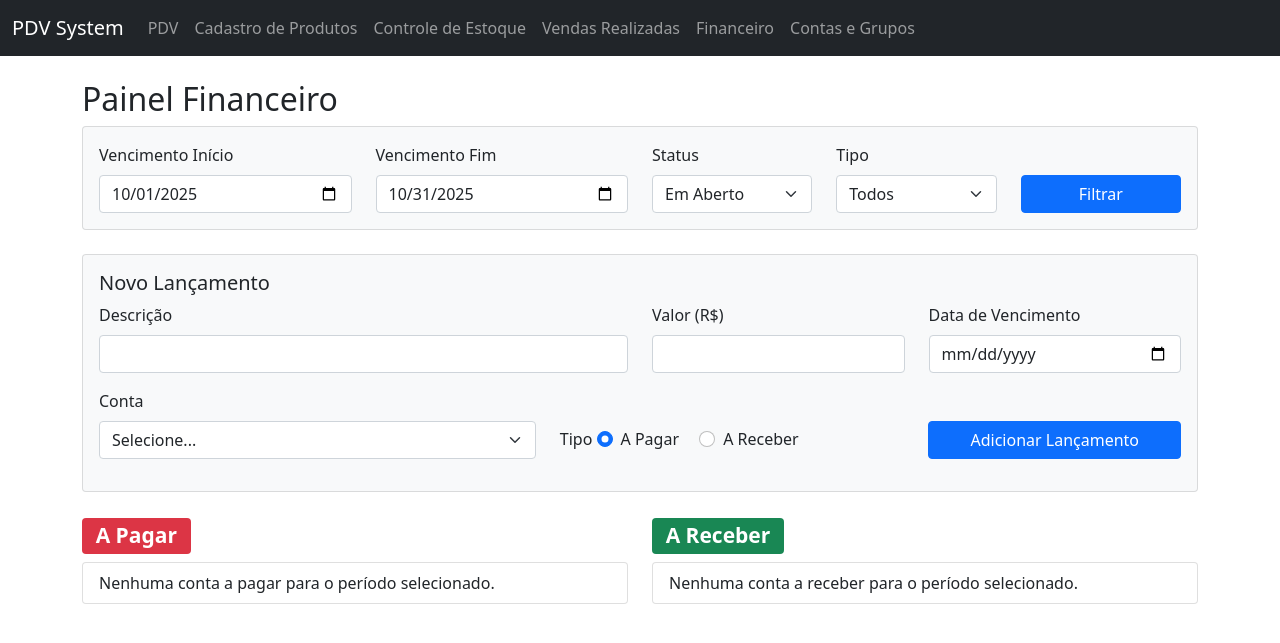
After one commit to oluap20045/PDV, a Flask app: page /financeiro in a window 1280 px wide. The commit adds this page. Shown: the top 643 px of the page. Run offline with Flask 3, Linux system fonts and the light colour scheme.

Commit message:
adicionando módulo financeiro

```diff
--- a/app/routes.py
+++ b/app/routes.py
@@ -6,6 +6,7 @@ from zoneinfo import ZoneInfo
 from flask import Blueprint, render_template, request, redirect, url_for, flash
 from app import db
 from app.models import Produto, Venda, ItemVenda
+from app.models import GrupoConta, Conta, Lancamento
 
 # Crie um Blueprint chamado 'main'
 bp = Blueprint('main', __name__)
@@ -201,3 +202,133 @@ def editar_produto(id):
 
     # Se for o primeiro acesso (GET), exibe o formulário preenchido com os dados atuais
     return render_template('edit_produto.html', produto=produto)
+
+
+@bp.route('/contas-e-grupos', methods=['GET', 'POST'])
+def gerenciar_contas():
+    if request.method == 'POST':
+        # Verifica se está criando um grupo ou uma conta
+        if 'nome_grupo' in request.form:
+            novo_grupo = GrupoConta(nome=request.form['nome_grupo'])
+            db.session.add(novo_grupo)
+            flash('Grupo de conta criado com sucesso!', 'success')
+        elif 'nome_conta' in request.form:
+            nova_conta = Conta(nome=request.form['nome_conta'], grupo_id=request.form['grupo_id'])
+            db.session.add(nova_conta)
+            flash('Conta criada com sucesso!', 'success')
+
+        db.session.commit()
+        return redirect(url_for('main.gerenciar_contas'))
+
+    grupos = GrupoConta.query.order_by(GrupoConta.nome).all()
+    contas = Conta.query.order_by(Conta.nome).all()
+    return render_template('contas_e_grupos.html', grupos=grupos, contas=contas)
+
+
+@bp.route('/financeiro', methods=['GET', 'POST'])
+def lancamentos():
+    # Lógica de POST (criação de novo lançamento) continua a mesma
+    if request.method == 'POST':
+        # ... (código para adicionar novo lançamento, sem alterações aqui) ...
+        # ...
+        flash(f'Lançamento "{descricao}" criado com sucesso!', 'success')
+        return redirect(url_for('main.lancamentos'))
+
+    # --- LÓGICA DE FILTRO (GET) ---
+    data_inicio_str = request.args.get('data_inicio')
+    data_fim_str = request.args.get('data_fim')
+    status_filtro = request.args.get('status', 'aberto') # Padrão: mostrar 'em aberto'
+    tipo_filtro = request.args.get('tipo', 'todos') # Padrão: mostrar todos os tipos
+
+    # Se nenhuma data for fornecida, define o mês atual como padrão
+    if not data_inicio_str and not data_fim_str:
+        hoje = datetime.now(ZoneInfo("America/Sao_Paulo"))
+        primeiro_dia_mes = hoje.replace(day=1)
+        # Lógica para encontrar o último dia do mês
+        if hoje.month == 12:
+            ultimo_dia_mes = hoje.replace(year=hoje.year + 1, month=1, day=1) - timedelta(days=1)
+        else:
+            ultimo_dia_mes = hoje.replace(month=hoje.month + 1, day=1) - timedelta(days=1)
+
+        data_inicio_str = primeiro_dia_mes.strftime('%Y-%m-%d')
+        data_fim_str = ultimo_dia_mes.strftime('%Y-%m-%d')
+
+    # Inicia a query base
+    query = Lancamento.query
+
+    # Aplica filtro de data (usando data de vencimento)
+    if data_inicio_str:
+        data_inicio = datetime.strptime(data_inicio_str, '%Y-%m-%d').date()
+        query = query.filter(Lancamento.data_vencimento >= data_inicio)
+    if data_fim_str:
+        data_fim = datetime.strptime(data_fim_str, '%Y-%m-%d').date()
+        query = query.filter(Lancamento.data_vencimento <= data_fim)
+
+    # Aplica filtro de status
+    if status_filtro == 'aberto':
+        query = query.filter(Lancamento.data_pagamento == None)
+    elif status_filtro == 'quitado':
+        query = query.filter(Lancamento.data_pagamento != None)
+
+    # Aplica filtro de tipo (A Pagar / A Receber)
+    if tipo_filtro == 'pagar':
+        a_pagar = query.filter_by(tipo='PAGAR').order_by(Lancamento.data_vencimento).all()
+        a_receber = [] # Se o filtro é 'pagar', a lista de receber é vazia
+    elif tipo_filtro == 'receber':
+        a_pagar = [] # Se o filtro é 'receber', a lista de pagar é vazia
+        a_receber = query.filter_by(tipo='RECEBER').order_by(Lancamento.data_vencimento).all()
+    else: # 'todos'
+        a_pagar = query.filter_by(tipo='PAGAR').order_by(Lancamento.data_vencimento).all()
+        a_receber = query.filter_by(tipo='RECEBER').order_by(Lancamento.data_vencimento).all()
+
+    contas = Conta.query.order_by(Conta.nome).all()
+
+    return render_template(
+        'lancamentos.html',
+        contas=contas,
+        a_pagar=a_pagar,
+        a_receber=a_receber,
+        hoje=datetime.now(ZoneInfo("America/Sao_Paulo")).date(),
+        # Envia os valores dos filtros de volta para o template
+        data_inicio=data_inicio_str,
+        data_fim=data_fim_str,
+        status_filtro=status_filtro,
+        tipo_filtro=tipo_filtro
+    )
+
+
+#Rota para EDITAR um lançamento
+@bp.route('/lancamento/edit/<int:id>', methods=['GET', 'POST'])
+def edit_lancamento(id):
+    lancamento = Lancamento.query.get_or_404(id)
+    contas = Conta.query.order_by(Conta.nome).all()
+
+    if request.method == 'POST':
+        lancamento.descricao = request.form['descricao']
+        lancamento.valor = float(request.form['valor'])
+        lancamento.tipo = request.form['tipo']
+        lancamento.conta_id = int(request.form['conta_id'])
+        lancamento.data_vencimento = datetime.strptime(request.form['data_vencimento'], '%Y-%m-%d').date()
+
+        # Lógica para atualizar ou limpar a data de pagamento
+        if request.form.get('data_pagamento'):
+            lancamento.data_pagamento = datetime.strptime(request.form['data_pagamento'], '%Y-%m-%d')
+        else:
+            lancamento.data_pagamento = None
+
+        db.session.commit()
+        flash('Lançamento atualizado com sucesso!', 'success')
+        return redirect(url_for('main.lancamentos'))
+
+    return render_template('edit_lancamento.html', lancamento=lancamento, contas=contas)
+
+# Rota para QUITAR (marcar como pago/recebido) um lançamento
+@bp.route('/lancamento/quitar/<int:id>', methods=['POST'])
+def quitar_lancamento(id):
+    lancamento = Lancamento.query.get_or_404(id)
+    # Define a data de pagamento com o fuso horário correto
+    lancamento.data_pagamento = datetime.now(ZoneInfo("America/Sao_Paulo"))
+    db.session.commit()
+    status = "paga" if lancamento.tipo == 'PAGAR' else "recebida"
+    flash(f'Conta "{lancamento.descricao}" marcada como {status}!', 'info')
+    return redirect(url_for('main.lancamentos'))
--- a/app/templates/base.html
+++ b/app/templates/base.html
@@ -15,6 +15,8 @@
                     <li class="nav-item"><a class="nav-link" href="{{ url_for('main.produtos') }}">Cadastro de Produtos</a></li>
                     <li class="nav-item"><a class="nav-link" href="{{ url_for('main.estoque') }}">Controle de Estoque</a></li>
                     <li class="nav-item"><a class="nav-link" href="{{ url_for('main.vendas_realizadas') }}">Vendas Realizadas</a></li>
+                    <li class="nav-item"><a class="nav-link" href="{{ url_for('main.lancamentos') }}">Financeiro</a></li>
+                    <li class="nav-item"><a class="nav-link" href="{{ url_for('main.gerenciar_contas') }}">Contas e Grupos</a></li>
                 </ul>
             </div>
         </div>
--- /dev/null
+++ b/app/templates/lancamentos.html
@@ -0,0 +1,158 @@
+{% extends 'base.html' %}
+
+{% block content %}
+    <h2>Painel Financeiro</h2>
+
+    <div class="card bg-light mb-4">
+        <div class="card-body">
+            <form method="GET" action="{{ url_for('main.lancamentos') }}">
+                <div class="row align-items-end">
+                    <div class="col-md-3">
+                        <label for="data_inicio" class="form-label">Vencimento Início</label>
+                        <input type="date" class="form-control" id="data_inicio" name="data_inicio" value="{{ data_inicio or '' }}">
+                    </div>
+                    <div class="col-md-3">
+                        <label for="data_fim" class="form-label">Vencimento Fim</label>
+                        <input type="date" class="form-control" id="data_fim" name="data_fim" value="{{ data_fim or '' }}">
+                    </div>
+                    <div class="col-md-2">
+                        <label for="status" class="form-label">Status</label>
+                        <select name="status" id="status" class="form-select">
+                            <option value="todos" {% if status_filtro == 'todos' %}selected{% endif %}>Todos</option>
+                            <option value="aberto" {% if status_filtro == 'aberto' %}selected{% endif %}>Em Aberto</option>
+                            <option value="quitado" {% if status_filtro == 'quitado' %}selected{% endif %}>Quitado</option>
+                        </select>
+                    </div>
+                    <div class="col-md-2">
+                        <label for="tipo" class="form-label">Tipo</label>
+                        <select name="tipo" id="tipo" class="form-select">
+                            <option value="todos" {% if tipo_filtro == 'todos' %}selected{% endif %}>Todos</option>
+                            <option value="pagar" {% if tipo_filtro == 'pagar' %}selected{% endif %}>A Pagar</option>
+                            <option value="receber" {% if tipo_filtro == 'receber' %}selected{% endif %}>A Receber</option>
+                        </select>
+                    </div>
+                    <div class="col-md-2">
+                        <button type="submit" class="btn btn-primary w-100">Filtrar</button>
+                    </div>
+                </div>
+            </form>
+        </div>
+    </div>
+
+    <div class="card bg-light mb-4">
+        <div class="card-body">
+            <h5 class="card-title">Novo Lançamento</h5>
+            <form method="POST">
+                <div class="row">
+                    <div class="col-md-6 mb-3">
+                        <label for="descricao" class="form-label">Descrição</label>
+                        <input type="text" name="descricao" id="descricao" class="form-control" required>
+                    </div>
+                    <div class="col-md-3 mb-3">
+                        <label for="valor" class="form-label">Valor (R$)</label>
+                        <input type="number" step="0.01" name="valor" id="valor" class="form-control" required>
+                    </div>
+                    <div class="col-md-3 mb-3">
+                        <label for="data_vencimento" class="form-label">Data de Vencimento</label>
+                        <input type="date" name="data_vencimento" id="data_vencimento" class="form-control" required>
+                    </div>
+                </div>
+                <div class="row align-items-end">
+                    <div class="col-md-5 mb-3">
+                        <label for="conta_id" class="form-label">Conta</label>
+                        <select name="conta_id" id="conta_id" class="form-select" required>
+                            <option selected disabled>Selecione...</option>
+                            {% for conta in contas %}
+                            <option value="{{ conta.id }}">{{ conta.grupo.nome }} / {{ conta.nome }}</option>
+                            {% endfor %}
+                        </select>
+                    </div>
+                    <div class="col-md-4 mb-3">
+                        <label class="form-label">Tipo</label>
+                        <div class="form-check form-check-inline">
+                            <input class="form-check-input" type="radio" name="tipo" id="tipoPagar" value="PAGAR" checked>
+                            <label class="form-check-label" for="tipoPagar">A Pagar</label>
+                        </div>
+                        <div class="form-check form-check-inline">
+                            <input class="form-check-input" type="radio" name="tipo" id="tipoReceber" value="RECEBER">
+                            <label class="form-check-label" for="tipoReceber">A Receber</label>
+                        </div>
+                    </div>
+                    <div class="col-md-3 mb-3">
+                        <button type="submit" class="btn btn-primary w-100">Adicionar Lançamento</button>
+                    </div>
+                </div>
+            </form>
+        </div>
+    </div>
+
+    <div class="row">
+        <div class="col-md-6">
+            <h3><span class="badge bg-danger">A Pagar</span></h3>
+            <div class="list-group">
+                {% for l in a_pagar %}
+                    <div class="list-group-item list-group-item-action flex-column align-items-start {% if not l.data_pagamento and l.data_vencimento < hoje %}list-group-item-danger{% elif l.data_pagamento %}list-group-item-light text-muted{% endif %}">
+                        <div class="d-flex w-100 justify-content-between">
+                            <h5 class="mb-1">{{ l.descricao }}</h5>
+                            <small>Vence: {{ l.data_vencimento.strftime('%d/%m/%Y') }}</small>
+                        </div>
+                        <p class="mb-1"><strong>R$ {{ "%.2f"|format(l.valor) }}</strong> - {{ l.conta.nome }}</p>
+                        <div class="d-flex justify-content-between align-items-center">
+                            <small>
+                                {% if l.data_pagamento %}
+                                    Pago em {{ l.data_pagamento.strftime('%d/%m/%Y') }}
+                                {% else %}
+                                    <span class="fw-bold">Em Aberto</span>
+                                {% endif %}
+                            </small>
+                            <div>
+                                {% if not l.data_pagamento %}
+                                <form method="POST" action="{{ url_for('main.quitar_lancamento', id=l.id) }}" class="d-inline">
+                                    <button type="submit" class="btn btn-success btn-sm">Quitar</button>
+                                </form>
+                                {% endif %}
+                                <a href="{{ url_for('main.edit_lancamento', id=l.id) }}" class="btn btn-warning btn-sm">Editar</a>
+                            </div>
+                        </div>
+                    </div>
+                {% else %}
+                    <div class="list-group-item">Nenhuma conta a pagar para o período selecionado.</div>
+                {% endfor %}
+            </div>
+        </div>
+
+        <div class="col-md-6">
+            <h3><span class="badge bg-success">A Receber</span></h3>
+            <div class="list-group">
+                {% for l in a_receber %}
+                    <div class="list-group-item list-group-item-action flex-column align-items-start {% if not l.data_pagamento and l.data_vencimento < hoje %}list-group-item-warning{% elif l.data_pagamento %}list-group-item-light text-muted{% endif %}">
+                        <div class="d-flex w-100 justify-content-between">
+                            <h5 class="mb-1">{{ l.descricao }}</h5>
+                            <small>Vence: {{ l.data_vencimento.strftime('%d/%m/%Y') }}</small>
+                        </div>
+                        <p class="mb-1"><strong>R$ {{ "%.2f"|format(l.valor) }}</strong> - {{ l.conta.nome }}</p>
+                        <div class="d-flex justify-content-between align-items-center">
+                            <small>
+                                {% if l.data_pagamento %}
+                                    Recebido em {{ l.data_pagamento.strftime('%d/%m/%Y') }}
+                                {% else %}
+                                    <span class="fw-bold">Em Aberto</span>
+                                {% endif %}
+                            </small>
+                            <div>
+                                {% if not l.data_pagamento %}
+                                <form method="POST" action="{{ url_for('main.quitar_lancamento', id=l.id) }}" class="d-inline">
+                                    <button type="submit" class="btn btn-success btn-sm">Quitar</button>
+                                </form>
+                                {% endif %}
+                                <a href="{{ url_for('main.edit_lancamento', id=l.id) }}" class="btn btn-warning btn-sm">Editar</a>
+                            </div>
+                        </div>
+                    </div>
+                {% else %}
+                    <div class="list-group-item">Nenhuma conta a receber para o período selecionado.</div>
+                {% endfor %}
+            </div>
+        </div>
+    </div>
+{% endblock %}
```
Also changed, not shown: app/models.py (+31 -0 lines), app/templates/contas_e_grupos.html (added, +54 -0 lines), app/templates/edit_lancamento.html (added, +51 -0 lines), migrations/versions/e6039da24339_adiciona_modulo_financeiro_com_contas_e_.py (added, +55 -0 lines).
